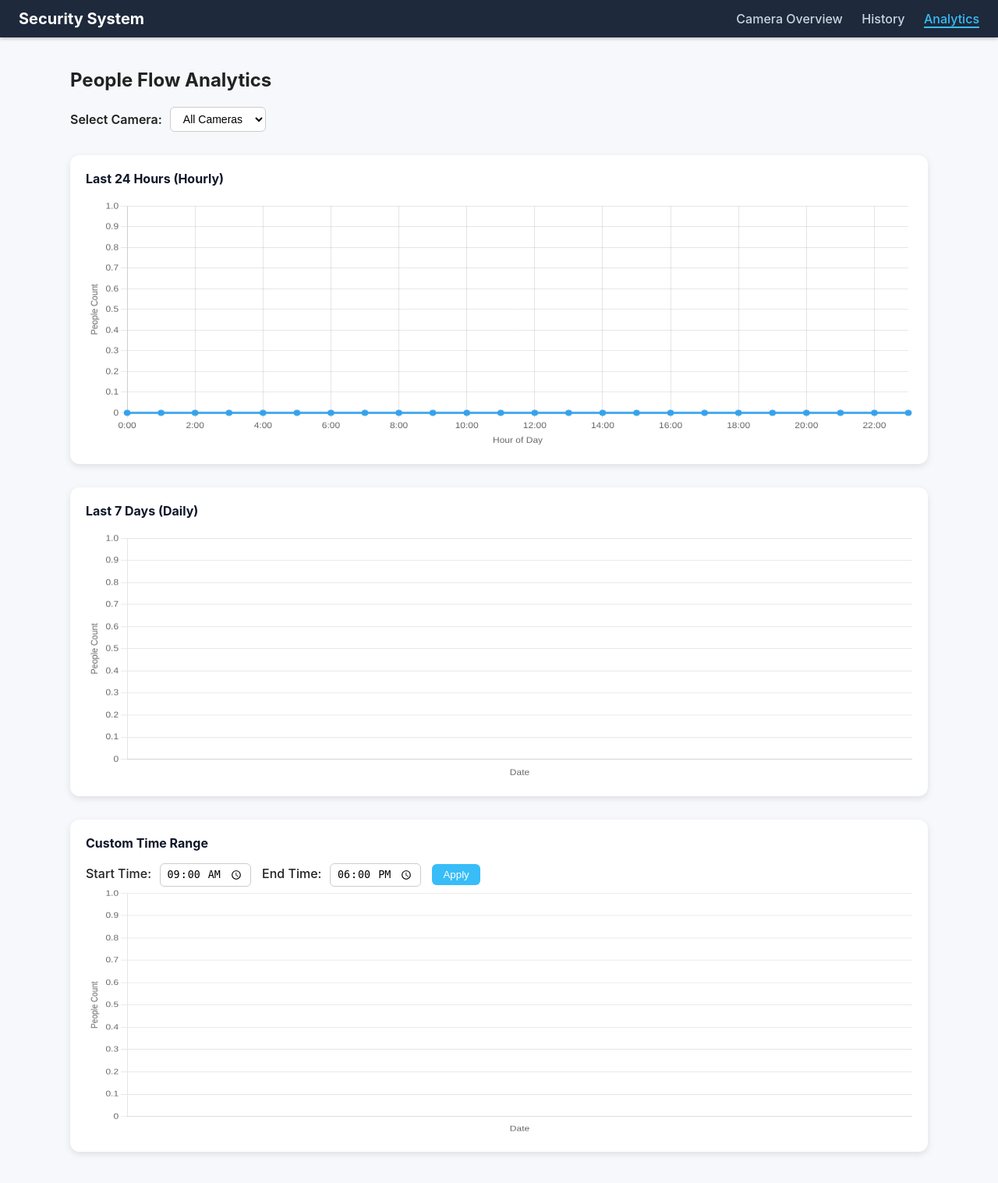
After one commit to syuan05/SecuritySystem, a Flask app: page /analytics.html in a window 1280 px wide. The commit adds this page. Shown: the whole page at 78% size. Run offline with Flask 3, Linux system fonts and the light colour scheme; data that the repository does not hold is empty.

Commit message:
analytics_graph

```diff
--- a/app.py
+++ b/app.py
@@ -27,6 +27,10 @@ def camera_page():
 @app.route('/history.html')
 def history_page():
     return render_template('history.html')
+
+@app.route("/analytics.html")
+def analytics_page():
+    return render_template("analytics.html")
 
 @app.route("/video_feed/<int:camera_id>")
 def video_feed(camera_id):
@@ -375,6 +379,92 @@ def get_events():
     conn.close()
 
     return jsonify(data)
+# 🔹 近24小時
+@app.route("/api/people/hourly")
+def people_hourly():
+    camera_id = request.args.get("camera_id", type=int)
+    conn = get_db_connection()
+    cur = conn.cursor(dictionary=True)
+    if camera_id:
+        cur.execute("""
+            SELECT HOUR(timestamp) AS hour, COUNT(*) AS count
+            FROM people_flow
+            WHERE timestamp >= NOW() - INTERVAL 24 HOUR
+              AND camera_id = %s
+            GROUP BY HOUR(timestamp)
+            ORDER BY hour;
+        """, (camera_id,))
+    else:
+        cur.execute("""
+            SELECT HOUR(timestamp) AS hour, COUNT(*) AS count
+            FROM people_flow
+            WHERE timestamp >= NOW() - INTERVAL 24 HOUR
+            GROUP BY HOUR(timestamp)
+            ORDER BY hour;
+        """)
+    data = cur.fetchall()
+    cur.close(); conn.close()
+    return jsonify(data)
+
+
+# 🔹 近一週
+@app.route("/api/people/weekly")
+def people_weekly():
+    camera_id = request.args.get("camera_id", type=int)
+    conn = get_db_connection()
+    cur = conn.cursor(dictionary=True)
+    if camera_id:
+        cur.execute("""
+            SELECT DATE(timestamp) AS date, COUNT(*) AS count
+            FROM people_flow
+            WHERE timestamp >= CURDATE() - INTERVAL 7 DAY
+              AND camera_id = %s
+            GROUP BY DATE(timestamp)
+            ORDER BY date;
+        """, (camera_id,))
+    else:
+        cur.execute("""
+            SELECT DATE(timestamp) AS date, COUNT(*) AS count
+            FROM people_flow
+            WHERE timestamp >= CURDATE() - INTERVAL 7 DAY
+            GROUP BY DATE(timestamp)
+            ORDER BY date;
+        """)
+    data = cur.fetchall()
+    cur.close(); conn.close()
+    return jsonify(data)
+
+
+# 🔹 自訂時段
+@app.route("/api/people/custom")
+def people_custom():
+    start = request.args.get("start", "09:00")
+    end = request.args.get("end", "18:00")
+    camera_id = request.args.get("camera_id", type=int)
+    conn = get_db_connection()
+    cur = conn.cursor(dictionary=True)
+    if camera_id:
+        cur.execute(f"""
+            SELECT DATE(timestamp) AS date, COUNT(*) AS count
+            FROM people_flow
+            WHERE HOUR(timestamp) BETWEEN HOUR(%s) AND HOUR(%s)
+              AND timestamp >= CURDATE() - INTERVAL 7 DAY
+              AND camera_id = %s
+            GROUP BY DATE(timestamp)
+            ORDER BY date;
+        """, (start, end, camera_id))
+    else:
+        cur.execute(f"""
+            SELECT DATE(timestamp) AS date, COUNT(*) AS count
+            FROM people_flow
+            WHERE HOUR(timestamp) BETWEEN HOUR(%s) AND HOUR(%s)
+              AND timestamp >= CURDATE() - INTERVAL 7 DAY
+            GROUP BY DATE(timestamp)
+            ORDER BY date;
+        """, (start, end))
+    data = cur.fetchall()
+    cur.close(); conn.close()
+    return jsonify(data)
 
 
 def start_detection_system():
--- /dev/null
+++ b/static/analytics.css
@@ -0,0 +1,125 @@
+/* ====== Global Reset ====== */
+body {
+    font-family: 'Inter', 'Segoe UI', sans-serif;
+    background-color: #f6f8fb;
+    color: #222;
+    margin: 0;
+    padding: 0;
+}
+
+/* ====== Header (navbar) ====== */
+header {
+    display: flex;
+    justify-content: space-between;
+    align-items: center;
+    background-color: #1e293b;
+    color: white;
+    padding: 12px 24px;
+    box-shadow: 0 2px 4px rgba(0, 0, 0, 0.2);
+}
+
+.nav-left h1 {
+    font-size: 20px;
+    margin: 0;
+}
+
+.nav-right a {
+    color: #cbd5e1;
+    text-decoration: none;
+    margin-left: 20px;
+    font-weight: 500;
+    transition: color 0.3s;
+}
+
+.nav-right a:hover,
+.nav-right a.active {
+    color: #38bdf8;
+    border-bottom: 2px solid #38bdf8;
+}
+
+/* ====== Main Container ====== */
+main.analytics-container {
+    max-width: 1100px;
+    margin: 40px auto;
+    padding: 0 20px;
+}
+
+/* ====== Camera Selector ====== */
+.camera-selector {
+    display: flex;
+    align-items: center;
+    gap: 10px;
+    margin-bottom: 30px;
+}
+
+.camera-selector label {
+    font-weight: 600;
+}
+
+.camera-selector select {
+    padding: 6px 12px;
+    border: 1px solid #ccc;
+    border-radius: 6px;
+    font-size: 14px;
+    background-color: #fff;
+    cursor: pointer;
+    transition: border-color 0.3s;
+}
+
+.camera-selector select:hover {
+    border-color: #38bdf8;
+}
+
+/* ====== Chart Section ====== */
+.chart-section {
+    background: #fff;
+    border-radius: 12px;
+    box-shadow: 0 3px 8px rgba(0, 0, 0, 0.1);
+    padding: 20px;
+    margin-bottom: 30px;
+    transition: transform 0.2s;
+}
+
+.chart-section:hover {
+    transform: translateY(-3px);
+}
+
+.chart-section h3 {
+    margin-top: 0;
+    color: #0f172a;
+    font-size: 16px;
+}
+
+/* ====== Time Filter ====== */
+.chart-section label {
+    font-weight: 500;
+    margin-right: 6px;
+}
+
+.chart-section input[type="time"] {
+    padding: 4px 8px;
+    border-radius: 6px;
+    border: 1px solid #ccc;
+    margin-right: 10px;
+}
+
+.chart-section button {
+    background-color: #38bdf8;
+    border: none;
+    color: white;
+    font-weight: 500;
+    padding: 6px 14px;
+    border-radius: 6px;
+    cursor: pointer;
+    transition: background-color 0.3s;
+}
+
+.chart-section button:hover {
+    background-color: #0ea5e9;
+}
+
+/* ====== Canvas sizing ====== */
+canvas {
+    width: 100% !important;
+    height: 320px !important;
+}
--- /dev/null
+++ b/static/analytics.js
@@ -0,0 +1,206 @@
+let currentCamera = "";
+let hourlyChart = null;
+let weeklyChart = null;
+let customChart = null;
+
+document.addEventListener("DOMContentLoaded", () => {
+  loadCameraOptions().then(() => {
+    renderAllCharts();
+  });
+
+  document.getElementById("cameraSelect").addEventListener("change", e => {
+    currentCamera = e.target.value;
+    renderAllCharts();
+  });
+});
+
+// === 載入攝影機清單 ===
+async function loadCameraOptions() {
+  const res = await fetch("/api/cameras");
+  const data = await res.json();
+  const select = document.getElementById("cameraSelect");
+
+  data.forEach(cam => {
+    const opt = document.createElement("option");
+    opt.value = cam.camera_id;
+    opt.textContent = cam.camera_name;
+    select.appendChild(opt);
+  });
+}
+
+function renderAllCharts() {
+  loadHourlyChart();
+  loadWeeklyChart();
+  setupCustomChart();
+}
+
+// === 折線圖：近 24 小時 ===
+function loadHourlyChart() {
+  fetch(`/api/people/hourly?camera_id=${currentCamera}`)
+    .then(res => res.json())
+    .then(data => {
+      // 先建立 24 小時的完整列表
+      const fullHours = Array.from({ length: 24 }, (_, i) => i);
+      const hourMap = Object.fromEntries(data.map(d => [d.hour, d.count]));
+      const labels = fullHours.map(h => `${h}:00`);
+      const values = fullHours.map(h => hourMap[h] || 0);
+
+      if (hourlyChart) hourlyChart.destroy();
+
+      const ctx = document.getElementById("hourlyChart");
+      hourlyChart = new Chart(ctx, {
+        type: "line",
+        data: {
+          labels,
+          datasets: [{
+            label: "People (Last 24h)",
+            data: values,
+            borderColor: "#36A2EB",
+            backgroundColor: "rgba(54,162,235,0.25)",
+            fill: true,
+            tension: 0.35,
+            pointRadius: 4,
+            pointBackgroundColor: "#36A2EB"
+          }]
+        },
+        options: {
+          responsive: true,
+          maintainAspectRatio: false,
+          plugins: {
+            legend: { display: false },
+            tooltip: {
+              backgroundColor: "rgba(15,23,42,0.9)",
+              titleFont: { size: 14, weight: "bold" },
+              bodyFont: { size: 13 },
+              padding: 10,
+              cornerRadius: 8,
+              callbacks: { label: ctx => `人數：${ctx.parsed.y}` }
+            }
+          },
+          scales: {
+            x: {
+              title: { display: true, text: "Hour of Day" },
+              ticks: { maxTicksLimit: 12 }
+            },
+            y: {
+              beginAtZero: true,
+              title: { display: true, text: "People Count" }
+            }
+          }
+        }
+      });
+    });
+}
+
+// === 柱狀圖：近 7 天 ===
+function loadWeeklyChart() {
+  fetch(`/api/people/weekly?camera_id=${currentCamera}`)
+    .then(res => res.json())
+    .then(data => {
+      const labels = data.map(d => formatDate(d.date));
+      const values = data.map(d => d.count);
+
+      if (weeklyChart) weeklyChart.destroy();
+
+      const ctx = document.getElementById("weeklyChart");
+      weeklyChart = new Chart(ctx, {
+        type: "bar",
+        data: {
+          labels,
+          datasets: [{
+            label: "People (Last 7 days)",
+            data: values,
+            backgroundColor: "rgba(75,192,192,0.6)",
+            borderRadius: 6
+          }]
+        },
+        options: {
+          responsive: true,
+          maintainAspectRatio: false,
+          plugins: {
+            legend: { display: false },
+            tooltip: {
+              backgroundColor: "rgba(15,23,42,0.9)",
+              callbacks: { label: ctx => `人數：${ctx.parsed.y}` }
+            }
+          },
+          scales: {
+            x: {
+              title: { display: true, text: "Date" },
+              ticks: { autoSkip: false, maxRotation: 0, minRotation: 0 }
+            },
+            y: {
+              beginAtZero: true,
+              title: { display: true, text: "People Count" }
+            }
+          }
+        }
+      });
+    });
+}
+
+// === 自訂時段：純柱狀圖 ===
+function setupCustomChart() {
+  const ctx = document.getElementById("customChart");
+  if (customChart) customChart.destroy();
+
+  function loadCustomData(start, end) {
+    fetch(`/api/people/custom?start=${start}&end=${end}&camera_id=${currentCamera}`)
+      .then(res => res.json())
+      .then(data => {
+        const labels = data.map(d => formatDate(d.date));
+        const values = data.map(d => d.count);
+
+        if (customChart) customChart.destroy();
+
+        customChart = new Chart(ctx, {
+          type: "bar",
+          data: {
+            labels,
+            datasets: [{
+              label: "People Count",
+              data: values,
+              backgroundColor: "rgba(255,99,132,0.6)",
+              borderRadius: 6
+            }]
+          },
+          options: {
+            responsive: true,
+            maintainAspectRatio: false,
+            plugins: {
+              legend: { display: false },
+              tooltip: {
+                backgroundColor: "rgba(15,23,42,0.9)",
+                callbacks: { label: ctx => `人數：${ctx.parsed.y}` }
+              }
+            },
+            scales: {
+              x: {
+                title: { display: true, text: "Date" },
+                ticks: { autoSkip: false, maxRotation: 0, minRotation: 0 }
+              },
+              y: {
+                beginAtZero: true,
+                title: { display: true, text: "People Count" }
+              }
+            }
+          }
+        });
+      });
+  }
+
+  // 初始
+  loadCustomData("09:00", "18:00");
+
+  document.getElementById("filterBtn").addEventListener("click", () => {
+    const start = document.getElementById("startTime").value;
+    const end = document.getElementById("endTime").value;
+    loadCustomData(start, end);
+  });
+}
+
+// === 日期格式工具 ===
+function formatDate(dateStr) {
+  const d = new Date(dateStr);
+  return `${d.getMonth() + 1}/${d.getDate()}`;
+}
--- /dev/null
+++ b/templates/analytics.html
@@ -0,0 +1,58 @@
+<!DOCTYPE html>
+<html lang="en">
+
+<head>
+    <meta charset="UTF-8">
+    <title>Analytics - Security System</title>
+    <script src="https://cdn.jsdelivr.net/npm/chart.js"></script>
+    <link rel="stylesheet" href="{{ url_for('static', filename='analytics.css') }}">
+</head>
+
+<body>
+    <header>
+        <div class="nav-left">
+            <h1>Security System</h1>
+        </div>
+        <div class="nav-right">
+            <a href="index.html" class="nav-link">Camera Overview</a>
+            <a href="history.html" class="nav-link">History</a>
+            <a href="analytics.html" class="nav-link active">Analytics</a>
+        </div>
+    </header>
+
+    <main class="analytics-container">
+        <h2>People Flow Analytics</h2>
+        <section class="camera-selector">
+            <label for="cameraSelect">Select Camera:</label>
+            <select id="cameraSelect">
+                <option value="">All Cameras</option>
+            </select>
+        </section>
+        <!-- 近24小時折線圖 -->
+        <section class="chart-section">
+            <h3>Last 24 Hours (Hourly)</h3>
+            <canvas id="hourlyChart"></canvas>
+        </section>
+
+        <!-- 近一週柱狀圖 -->
+        <section class="chart-section">
+            <h3>Last 7 Days (Daily)</h3>
+            <canvas id="weeklyChart"></canvas>
+        </section>
+
+        <!-- 自選時段報表 -->
+        <section class="chart-section">
+            <h3>Custom Time Range</h3>
+            <label>Start Time:</label>
+            <input type="time" id="startTime" value="09:00">
+            <label>End Time:</label>
+            <input type="time" id="endTime" value="18:00">
+            <button id="filterBtn">Apply</button>
+            <canvas id="customChart"></canvas>
+        </section>
+    </main>
+
+    <script src="{{ url_for('static', filename='analytics.js') }}"></script>
+</body>
+
+</html>
--- a/templates/index.html
+++ b/templates/index.html
@@ -12,6 +12,7 @@
     <div class="nav-right">
       <a href="index.html" class="nav-link active">Camera Overview</a>
       <a href="history.html" class="nav-link">History</a>
+      <a href="analytics.html" class="nav-link">Analytics</a>
     </div>
   </header>
 
```
Also changed, not shown: detector/detector_inout.py (+19 -11 lines).
